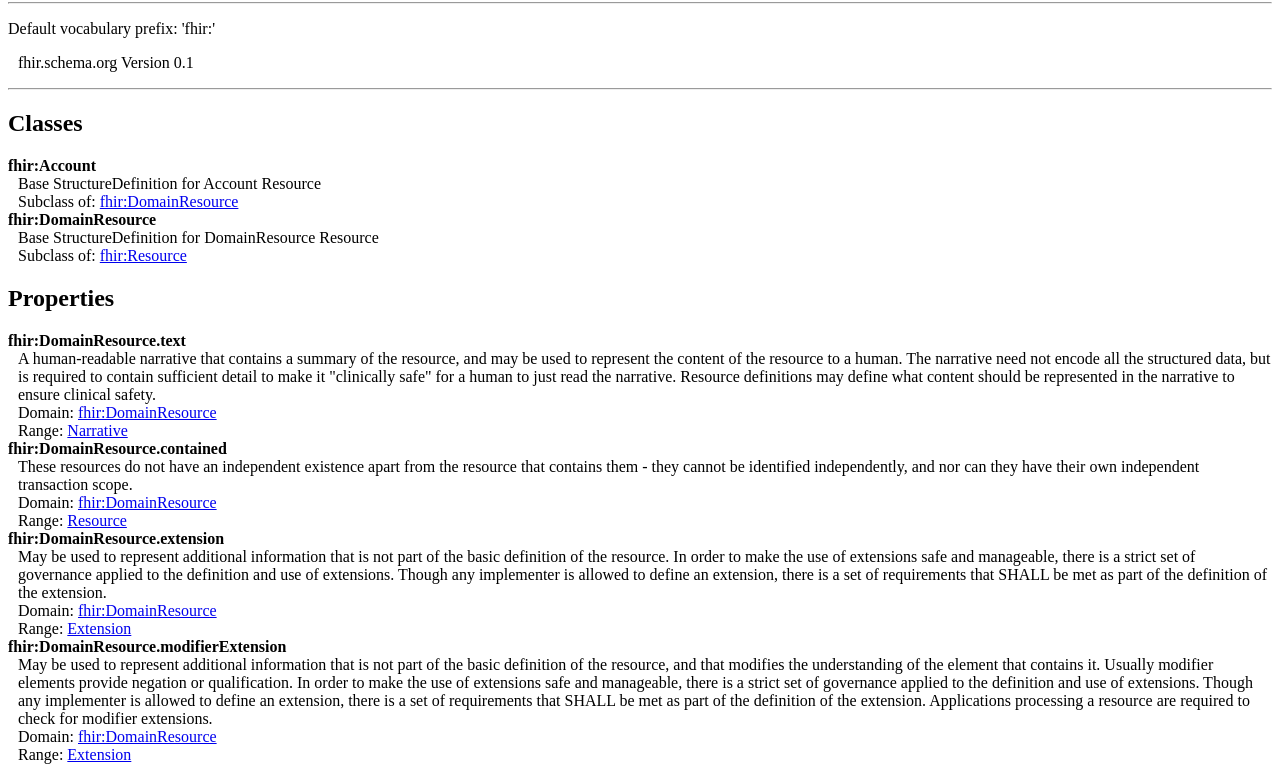
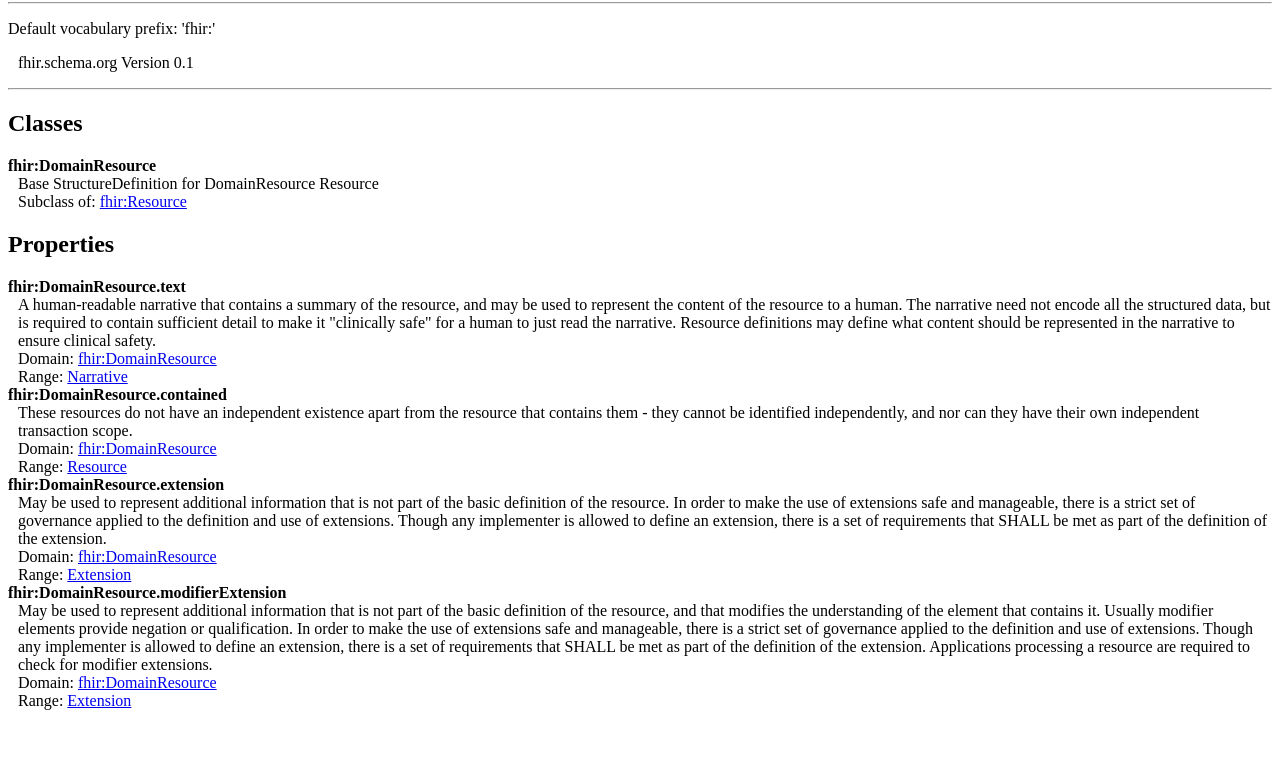
Before and after one commit to fhirschemaorg/fhirschemaorg.github.io, a plain HTML site: page DomainResource/index.html in a window 1280 px wide. Shown: the part 78-850 px from the top of the page. After the commit the page ends 800 px from the top, so only its background shows below. Drawn offline with Linux system fonts and the light colour scheme.

Commit message:
Update index.html

```diff
--- a/DomainResource/index.html
+++ b/DomainResource/index.html
@@ -22,11 +22,6 @@
         <p> <span property="schema:softwareVersion">fhir.schema.org Version 0.1</span> </p>
         <hr/>
         <h2>Classes</h2>
-        <div typeof="rdfs:Class" resource="http://fhir.schema.org/Account">
-  <span class="h" property="rdfs:label">fhir:Account</span>
-  <span property="rdfs:comment">Base StructureDefinition for Account Resource</span>
-  <span>Subclass of: <a property="rdfs:subClassOf" href="http://fhirschemaorg.github.io/DomainResource">fhir:DomainResource</a></span>
-  <link property="http://schema.org/isPartOf" href="http://fhirschemaorg.github.io" />
 <div typeof="rdfs:Class" resource="http://fhir.schema.org/DomainResource">
   <span class="h" property="rdfs:label">fhir:DomainResource</span>
   <span property="rdfs:comment">Base StructureDefinition for DomainResource Resource</span>
```
